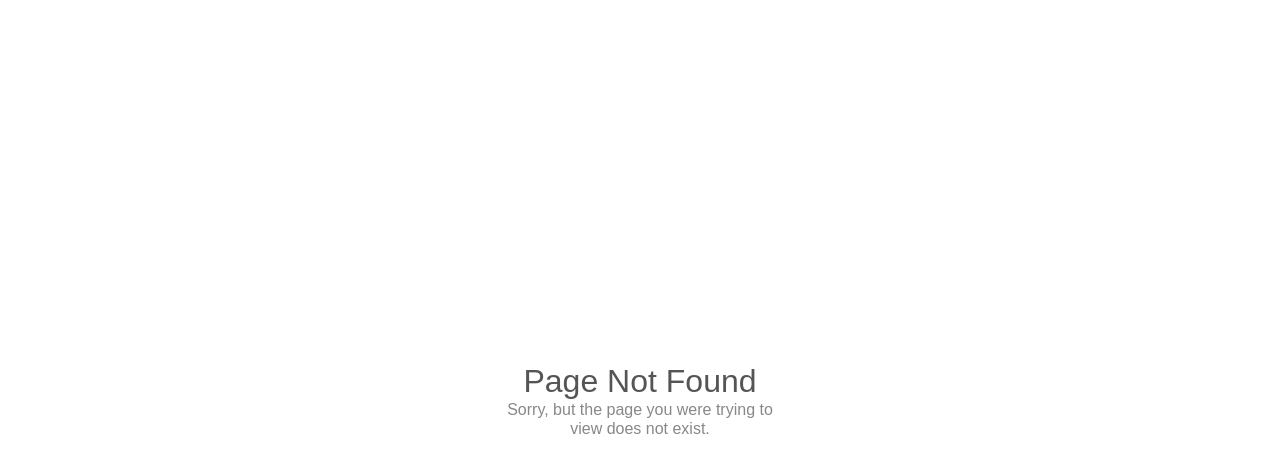
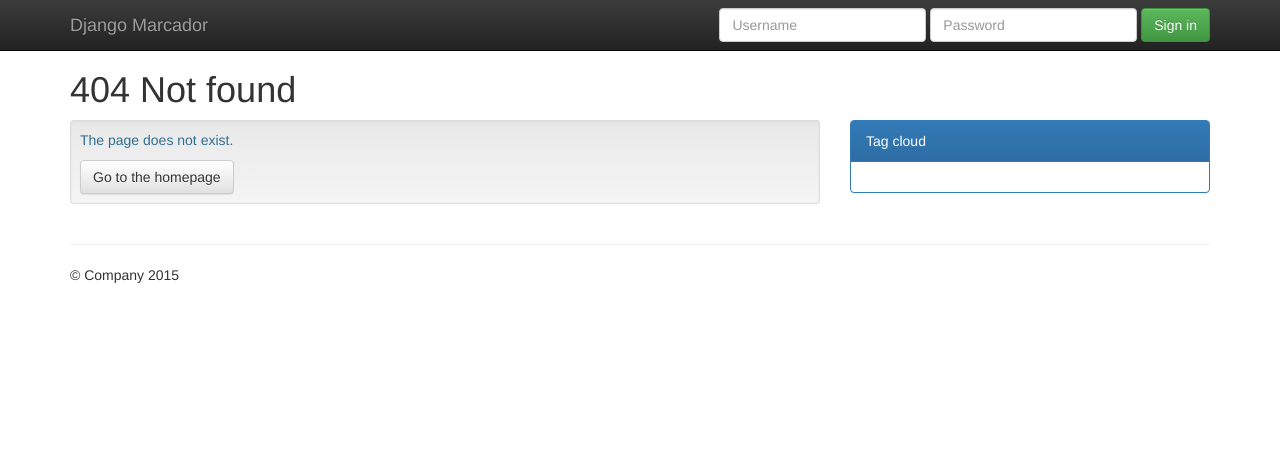
Before and after one commit to jbenndorf/Marcador, a Django app: template templates/404.html in a window 1280 px wide. Shown: the top 473 px of the page. Run offline with Django 3.2, Linux system fonts and the light colour scheme; the template is opened without the code that fills it, so the values that code supplies are empty; parts of the project's set-up code (start-up, migrations or seed data) failed here and were passed over; some libraries are stand-ins or nearby versions.

Commit message:
Add template 403.html and refactor 404.html

```diff
--- a/templates/404.html
+++ b/templates/404.html
@@ -1,60 +1,19 @@
-<!doctype html>
-<html lang="en">
-<head>
-    <meta charset="utf-8">
-    <title>Page Not Found</title>
-    <meta name="viewport" content="width=device-width, initial-scale=1">
-    <style>
+{% extends "base.html" %}
 
-        * {
-            line-height: 1.2;
-            margin: 0;
-        }
+{% block title %}Not found{% endblock %}
 
-        html {
-            color: #888;
-            display: table;
-            font-family: sans-serif;
-            height: 100%;
-            text-align: center;
-            width: 100%;
-        }
+{% block heading %}
+    <h1>404 Not found</h1>
+{% endblock %}
 
-        body {
-            display: table-cell;
-            vertical-align: middle;
-            margin: 2em auto;
-        }
+{% block content %}
+    <div class="well well-sm">
+        <p class="text-info">The page does not exist.</p>
+        <a href="{% url 'bookmark-list' %}" class="btn btn-default" role="button">
+            Go to the homepage
+        </a>
+    </div>
+{% endblock %}
 
-        h1 {
-            color: #555;
-            font-size: 2em;
-            font-weight: 400;
-        }
-
-        p {
-            margin: 0 auto;
-            width: 280px;
-        }
-
-        @media only screen and (max-width: 280px) {
-
-            body, p {
-                width: 95%;
-            }
-
-            h1 {
-                font-size: 1.5em;
-                margin: 0 0 0.3em;
-            }
-
-        }
-
-    </style>
-</head>
-<body>
-    <h1>Page Not Found</h1>
-    <p>Sorry, but the page you were trying to view does not exist.</p>
-</body>
-</html>
-<!-- IE needs 512+ bytes: http://blogs.msdn.com/b/ieinternals/archive/2010/08/19/http-error-pages-in-internet-explorer.aspx -->
+{% block sidebar %}
+{% endblock %}
```
Also changed, not shown: templates/403.html (added, +19 -0 lines).
